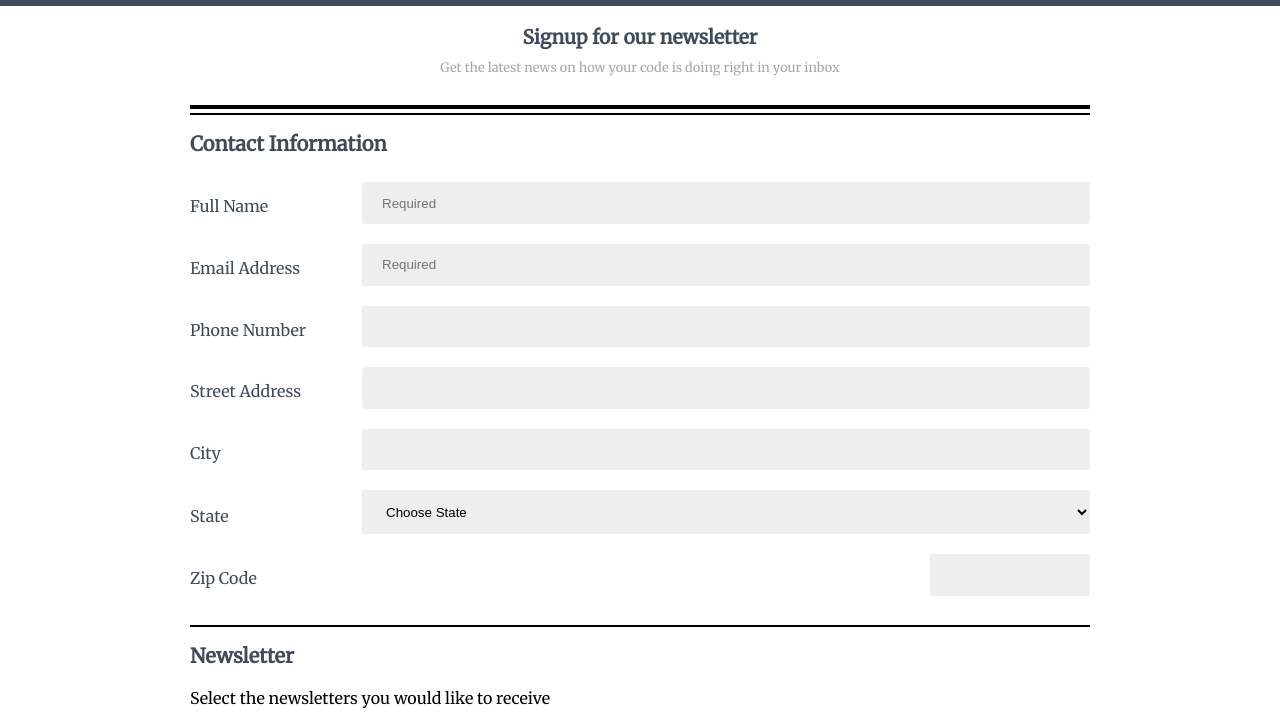
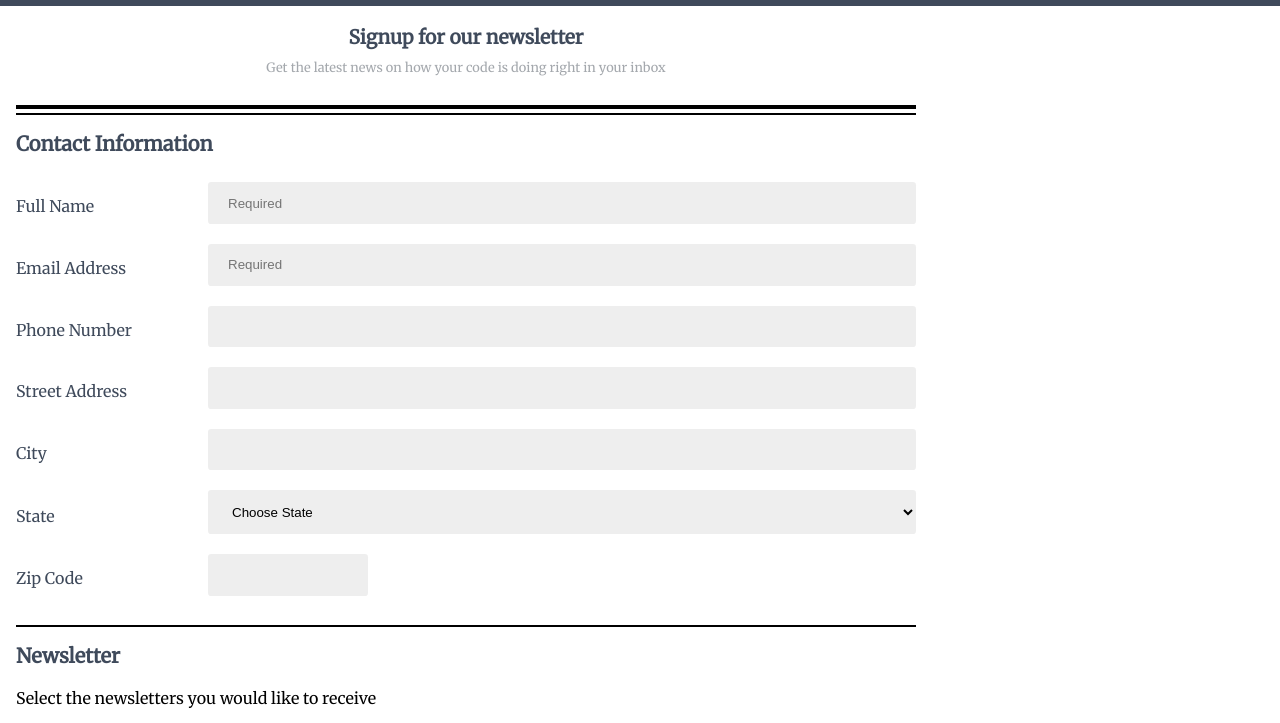
Before and after one commit to BenjaminLange/td-fe-3-flex-form, a plain HTML site: page index.html in a window 1280 px wide. Shown: the part 77-800 px from the top of the page. Drawn offline with Linux system fonts and the light colour scheme.

Commit message:
Fix zipcode label and textbox sizing and alignment, add margin to main content

```diff
--- a/css/styles.css
+++ b/css/styles.css
@@ -145,7 +145,8 @@ textarea {
 }
 
 .contact-input,
-.contact-select {
+.contact-select,
+.zip-input {
     display: flex;
     flex-direction: column;
     justify-content: center;
@@ -163,26 +164,28 @@ textarea {
 }
 
 @media (min-width: 768px) {
+    .page {
+        margin: 0 auto;
+    }
     .container {
         max-width: 900px;
-        margin: 0 auto;
+        margin: 0 1em;
     }
 
-    .contact-input {
+    .contact-input,
+    .zip-input {
         flex-direction: row;
     }
 
-    .contact-input > label {
-        flex: 1;
+    .contact-input > label,
+    .zip-input > label {
+        flex: 0 0 12em;
         align-self: center;
     }
 
     .contact-input > input,
-    .contact-input > select {
+    .contact-input > select,
+    .zip-input > .zip-text {
         flex: 4;
     }
-
-    #zip {
-        flex: 0 0 12em;
-    }
 }
--- a/index.html
+++ b/index.html
@@ -10,6 +10,7 @@
         <div class="page-header">
             <h1 class="page-title">The Code Review</h1>
         </div>
+        <div class="page">
             <div class="container">
                 <div class="form-header">
                     <h2 class="form-title">Signup for our newsletter</h2>
@@ -104,9 +105,11 @@
                             </select>
                         </div>
 
-                    <div class="contact-input">
+                        <div class="zip-input">
                             <label for="zip">Zip Code</label>
+                            <div class="zip-text">
                                 <input type="text" id="zip" name="zip" />
+                            </div>
                         </div>
                     </fieldset>
 
@@ -146,5 +149,6 @@
                     </div>
                 </form>
             </div>
+        </div>
     </body>
 </html>
```
Lines whose indentation alone changed are shown as unchanged.
